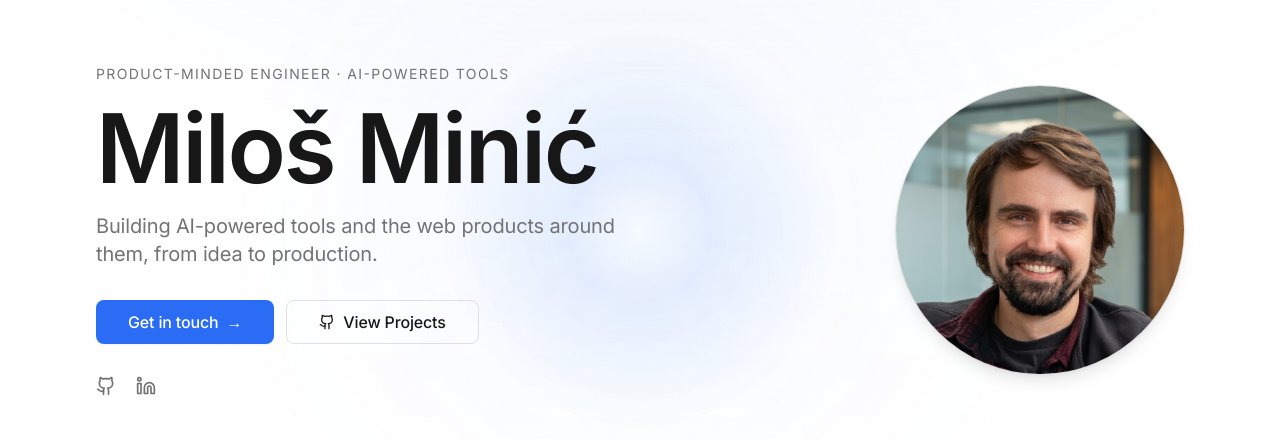
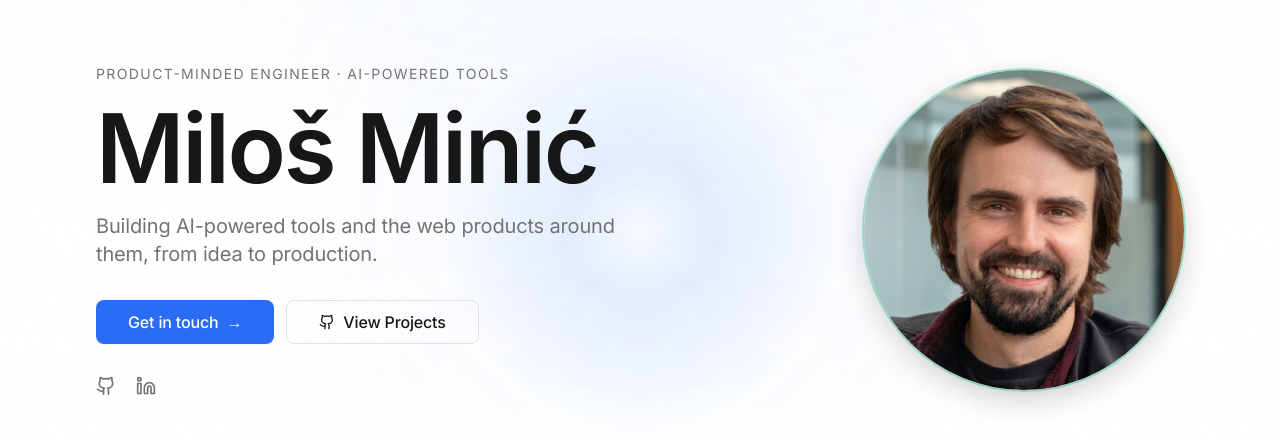
Before and after one commit to MilossGIT/portfolio-showcase, a Next.js app: page / in a window 1280 px wide. Shown: the part 170-610 px from the top of the page. Built offline with nearby package versions, Linux system fonts and the light colour scheme; no server answers.

Commit message:
Tighten hero photo crop, enlarge it on desktop and add accent ring.

```diff
--- a/src/app/globals.css
+++ b/src/app/globals.css
@@ -410,7 +410,16 @@
   }
 
   .profile-photo {
-    @apply h-full w-full rounded-full object-cover shadow-lg ring-1 ring-border transition-all duration-300;
+    @apply h-full w-full rounded-full object-cover transition-all duration-300;
+    box-shadow:
+      0 0 0 2px rgb(16 185 129 / 0.35),
+      0 10px 30px rgb(0 0 0 / 0.18);
+  }
+
+  .dark .profile-photo {
+    box-shadow:
+      0 0 0 2px rgb(52 211 153 / 0.4),
+      0 10px 30px rgb(0 0 0 / 0.45);
   }
 
   .profile-photo:hover,
--- a/src/components/sections/Hero.tsx
+++ b/src/components/sections/Hero.tsx
@@ -23,7 +23,7 @@ export function Hero() {
             <div className="container relative z-10 mx-auto w-full min-w-0 max-w-6xl">
                 <div className="flex flex-col items-center gap-8 text-center sm:gap-10 lg:flex-row lg:items-center lg:gap-20 lg:text-left xl:gap-24">
                     <div className="relative order-1 shrink-0 lg:order-2">
-                        <div className="touch-accent-group relative h-36 w-36 sm:h-48 sm:w-48 md:h-56 md:w-56 lg:h-64 lg:w-64 xl:h-72 xl:w-72">
+                        <div className="touch-accent-group relative h-36 w-36 sm:h-48 sm:w-48 md:h-56 md:w-56 lg:h-72 lg:w-72 xl:h-80 xl:w-80">
                             <img
                                 src="/images/profile.jpg"
                                 alt="Miloš Minić"
```
Also changed, not shown: public/images/profile.jpg, public/og-image.jpg.
